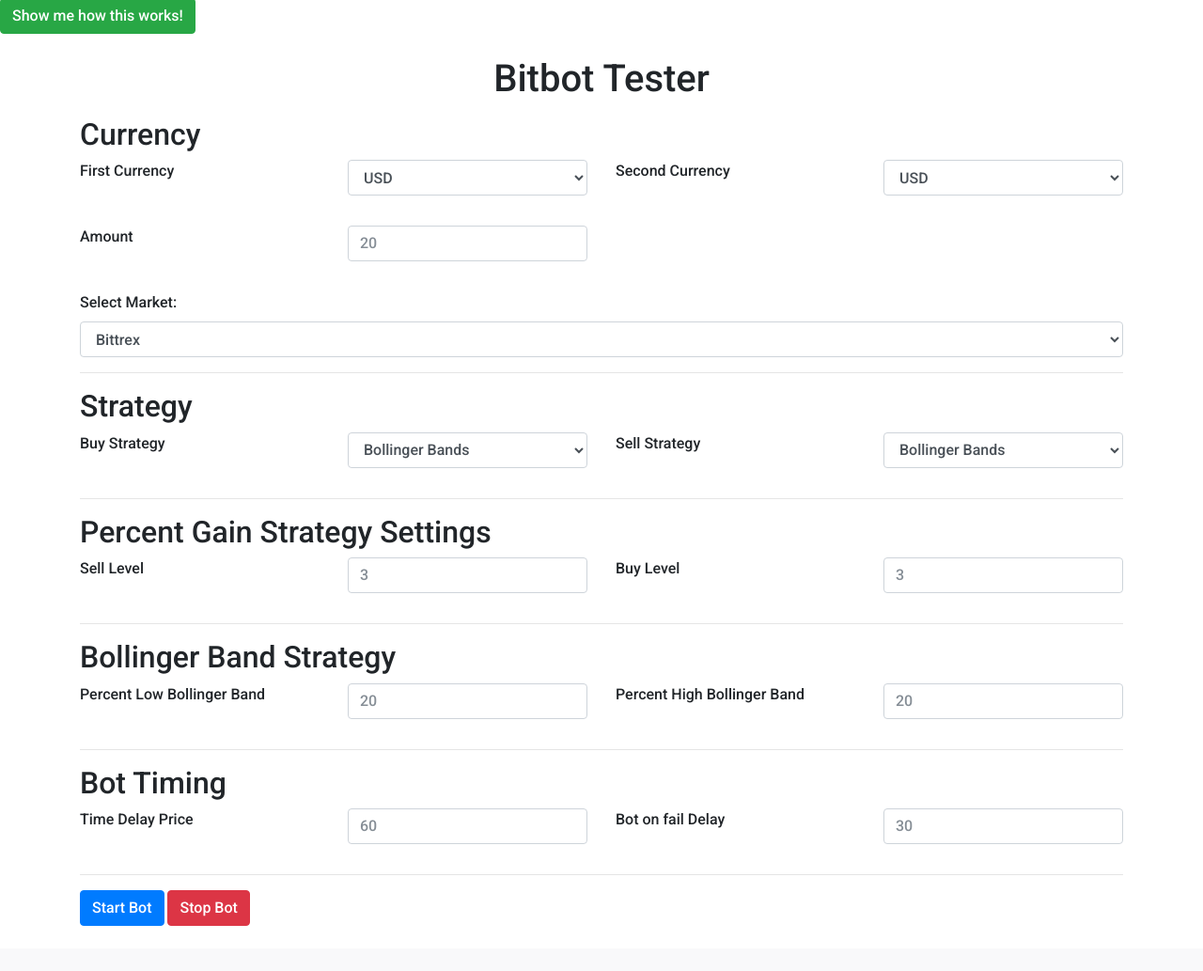
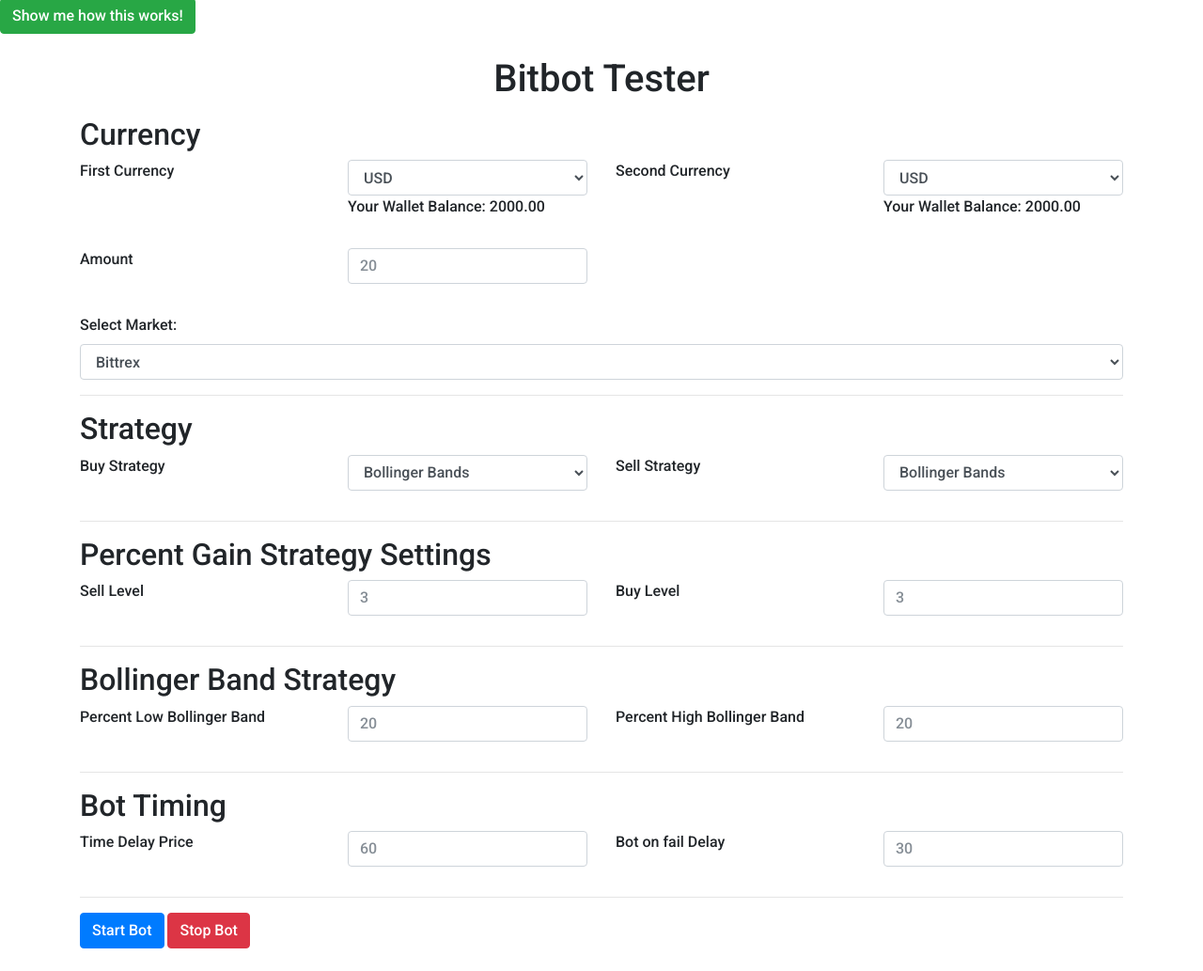
Before and after one commit to blakejoy/mock-crypto-bot, a Flask app: page /bot/ in a window 1280 px wide. Shown: the part 56-1089 px from the top of the page at 94% size. Before the commit the page ends 1041 px from the top, so only its background shows below. Run offline with Flask 2, Linux system fonts and the light colour scheme; a user stored in the database is signed in; data comes from the database, SQL or seed files in the repository; parts of the project's set-up code (start-up, migrations or seed data) failed here and were passed over; some libraries are stand-ins or nearby versions.

Commit message:
Fixed percent ui

```diff
--- a/app/templates/bot/index.html
+++ b/app/templates/bot/index.html
@@ -14,20 +14,22 @@
     <title>BitBot</title>
 
     <!-- Bootstrap core CSS -->
-    <link href="vendor/bootstrap/css/bootstrap.min.css" rel="stylesheet">
+    <link href="{{ url_for('static', filename='vendor/bootstrap/css/bootstrap.min.css') }}" rel="stylesheet">
 
     <!-- Custom styles for this template -->
-    <link href="css/modern-business.css" rel="stylesheet">
+    <link href="{{ url_for('static', filename='css/modern-business.css') }}" rel="stylesheet">
 
     <link href="https://fonts.googleapis.com/css?family=Roboto:500" rel="stylesheet">
 
-    <link href="js/intro.js-2.7.0/introjs.css" rel="stylesheet">
+    <link href="{{ url_for('static', filename='css/introjs.css') }}" rel="stylesheet">
+
 
     <style>
         body {
             padding-top: 54px;
             font-family: 'Roboto', sans-serif;
         }
+
     </style>
 
 </head>
@@ -35,8 +37,8 @@
 <body>
 <div class="container-fluid">
     <div class="row">
-        <a class="btn btn-large btn-success" href="javascript:void(0);" onclick="javascript:introJs().start();">Show me
-            how this works!</a>
+        <a class="btn btn-large btn-success" href="javascript:void(0);" onclick="javascript:introJs().start();">Show
+            me how this works!</a>
     </div>
 </div>
 <!-- Navigation -->
@@ -72,25 +74,35 @@
                 <div class="form-group row">
 
                     <label for="inputKey" class="col-md-3 control-label">First Currency</label>
-                    <div class="form-group col-md-3">
+                    <div class="form-group col-md-3 currency">
 
-                        <select class="form-control" id="sel1">
+                        <select class="form-control" id="first_currency" name="market">
                             <option>USD</option>
                             <option>BTC</option>
                             <option>ETH</option>
                             <option>LTC</option>
                         </select>
+                        <div class="currency_stat">
+                            <div class="balance" style="display:none"></div>
+                            <br>
+                            <div class="curr_val" style="display:none"></div>
+                        </div>
                     </div>
 
 
                     <label for="inputValue" class="col-md-3 control-label">Second Currency</label>
-                    <div class="form-group col-md-3">
-                        <select class="form-control" id="sel1">
+                    <div class="form-group col-md-3 currency">
+                        <select class="form-control" id="second_currency" name="market">
                             <option>USD</option>
                             <option>BTC</option>
                             <option>ETH</option>
                             <option>LTC</option>
                         </select>
+                        <div class="currency_stat">
+                            <div class="balance" style="display:none"></div>
+                            <br>
+                            <div class="curr_val" style="display:none"></div>
+                        </div>
                     </div>
                 </div>
             </div>
@@ -102,8 +114,8 @@
 
                     <label for="inputKey" class="col-md-3 control-label currency_amount">Amount </label>
                     <div class="form-group col-md-3">
-                        <input type="text" class="form-control mb-2 mr-sm-2 mb-sm-0" id="inlineFormInput"
-                               placeholder="20">
+                        <input type="text" class="form-control mb-2 mr-sm-2 mb-sm-0"
+                               id="currency_amount" placeholder="20">
 
                     </div>
                 </div>
@@ -137,18 +149,16 @@
                     <label for="inputKey" class="col-md-3 control-label">Buy Strategy</label>
                     <div class="form-group col-md-3">
 
-                        <select class="form-control" id="sel1">
+                        <select class="form-control" id="buy_strat">
                             <option>Bollinger Bands</option>
                             <option>Percent Gain</option>
-
                         </select>
                     </div>
                     <label for="inputValue" class="col-md-3 control-label">Sell Strategy</label>
                     <div class="form-group col-md-3">
-                        <select class="form-control" id="sel1">
+                        <select class="form-control" id="sell_strat">
                             <option>Bollinger Bands</option>
                             <option>Percent Gain</option>
-
                         </select>
                     </div>
                 </div>
@@ -161,28 +171,26 @@
     <hr>
     <form class="form-horizontal" role="form">
       <div class="form-group">
-            <h2> Percent Gain Strategy Settings </h2>
+      <h2>Percent Gain Strategy Settings </h2>
 
           <div class="col-xs-4">
               <div class="form-group row">
 
-                    <label for="inputKey" class="col-md-3 control-label" data-toggle="tooltip"
-                           title="What percentage should be lost before you sell what you bought?">Sell Level</label>
+                  <label for="inputKey" class="col-md-3 control-label" data-toggle="tooltip" title="What percentage should be lost before you sell what you bought?">Sell Level</label>
                   <div class="form-group col-md-3">
-                        <input type="text" class="form-control mb-2 mr-sm-2 mb-sm-0" id="inlineFormInput"
-                               placeholder="3">
+                    <input type="text" class="form-control mb-2 mr-sm-2 mb-sm-0" id="inlineFormInput" placeholder="3">
 
                   </div>
                   <label for="inputValue" class="col-md-3 control-label">Buy Level</label>
                   <div class="form-group col-md-3">
-                        <input type="text" class="form-control mb-2 mr-sm-2 mb-sm-0" id="inlineFormInput"
-                               placeholder="3">
+                    <input type="text" class="form-control mb-2 mr-sm-2 mb-sm-0" id="inlineFormInput" placeholder="3">
 
                   </div>
               </div>
           </div>
         </div>
     </form>
+
 
 
     <hr>
@@ -195,14 +203,14 @@
 
                     <label for="inputKey" class="col-md-3 control-label">Percent Low Bollinger Band</label>
                     <div class="form-group col-md-3">
-                        <input type="text" class="form-control mb-2 mr-sm-2 mb-sm-0" id="inlineFormInput"
-                               placeholder="20">
+                        <input type="text" class="form-control mb-2 mr-sm-2 mb-sm-0"
+                               placeholder="20" id="low_band">
 
                     </div>
                     <label for="inputValue" class="col-md-3 control-label">Percent High Bollinger Band</label>
                     <div class="form-group col-md-3">
-                        <input type="text" class="form-control mb-2 mr-sm-2 mb-sm-0" id="inlineFormInput"
-                               placeholder="20">
+                        <input type="text" class="form-control mb-2 mr-sm-2 mb-sm-0"
+                               placeholder="20" id="high_band">
                     </div>
                 </div>
             </div>
@@ -223,13 +231,13 @@
                     <label for="inputKey" class="col-md-3 control-label" data-toggle="tooltip" title="Amount of currency you want to use for each trade">Time Delay Price</label>
                     <div class="form-group col-md-3">
                         <input type="text" class="form-control mb-2 mr-sm-2 mb-sm-0" id="inlineFormInput"
-                               placeholder="60">
+                               placeholder="60" name="time_delay">
 
                     </div>
                     <label for="inputValue" class="col-md-3 control-label">Bot on fail Delay</label>
                     <div class="form-group col-md-3">
                         <input type="text" class="form-control mb-2 mr-sm-2 mb-sm-0" id="inlineFormInput"
-                               placeholder="30">
+                               placeholder="30" name="on_fail">
                     </div>
                 </div>
             </div>
@@ -238,30 +246,119 @@
     </form>
 
     <hr>
-    <button type="button" class="btn btn-primary" data-step="7" data-intro="Start the Bot!">Start Bot</button>
-    <button type="button" class="btn btn-danger" data-step="8" data-intro="End the bot!">Stop Bot</button>
+    <button type="button" class="btn btn-primary" id="start" data-step="7" data-intro="Start the Bot!">Start Bot</button>
+    <button type="button" class="btn btn-danger" id="stop" data-step="8" data-intro="End the bot!">Stop Bot</button>
+
+    <div id="bot-panel" class="collapse" >
+        <div class="card card-block ">
+        </div>
+    </div>
 
 
 </div>
 <br>
 
 
+
 <!-- Bootstrap core JavaScript -->
-<script src="vendor/jquery/jquery.min.js"></script>
-<script src="vendor/bootstrap/js/bootstrap.bundle.min.js"></script>
+
+<script src="{{ url_for('static', filename='vendor/jquery/jquery.min.js') }}" ></script>
+<script src="{{ url_for('static', filename='vendor/bootstrap/js/bootstrap.bundle.min.js') }}" type="text/javascript"></script>
+<script src="{{ url_for('static', filename='js/main.js') }}"></script>
 
 <script>
-       $(document).ready(function(){
-         $("#sel1").click(function(){
-          var v = $("#sel1").val();
-          $(".currency_amount").text("Amount in " + v);
+    $(document).ready(function()
+    {
+
+        getAccountBalance('.currency')
+
+
+    });
+
+
+
+
+    $('.currency').change(function () {
+        var elem = $(this);
+        var currency = elem.find("select :selected").text();
+        $.get("{{ url_for('bot.check_acct_balance') }}", {
+                currency: currency
+            },
+            function(data){
+                elem.find('.balance').text("Your Wallet Balance: " + data);
+                elem.find('.balance').css('display','inline');
+            });
+
+        if (currency == 'USD'){
+            elem.find('.curr_val').css('display','none');
+        }else{
+            $.get("{{ url_for('bot.get_current_price')}}",
+                {market: currency},
+                function(data){
+                    elem.find('.curr_val').text("Latest " + currency +" Price: " + data);
+                    elem.find('.curr_val').css('display','inline');
+                });
+        }
+
+
+    });
+
+
+
+$("#currency_amount").focusout(function () {
+    var currency = $('#first_currency').find(':selected').text();
+    var amount = $('#currency_amount').val();
+
+ $.post("{{ url_for('bot.check_acct_balance') }}", {
+                currency: currency,
+                amount: amount
+            },
+            function(data){
+
             });
 });
+
+    $('#start').click(function(){
+        $('#bot-panel').collapse('show');
+        $('.card').append('Bot started!<br>');
+
+         $.post("{{ url_for('bot.start') }}", {
+                    buy_strat: $("#buy_strat").val(),
+                    sell_strat: $("#sell_strat").val(),
+                    time_delay: $("input[name=time_delay]").val(),
+                    on_fail: $("input[name=fail_delay]").val(),
+                    first_currency: $('#first_currency').val(),
+                    second_currency: $('#second_currency').val(),
+                    amount: $('#amount').val(),
+                    high_band: $('#high_band').val(),
+                    low_band: $('#low_band').val()
+                },
+                function(data){
+                    $('.card').append(JSON.stringify(data) + '<br>');
+                    $('.card').animate({
+                        scrollTop: $('.card')[0].scrollHeight}, 1000
+                    );
+                }).done(function(data){
+
+         });
+
+    });
+
+    $('#stop').click(function(){
+        $('#bot-panel').collapse('hide');
+        clearInterval(timedEvent);
+        $('.card').empty();
+    });
+
 
 
 </script>
 
-<script type="text/javascript" src="js/intro.js-2.7.0/intro.js"></script>
+
+<script src="{{ url_for('static', filename='vendor/intro.js-2.7.0/intro.js') }}"></script>
+
 
 </body>
+
+
 </html>
```
Lines whose indentation alone changed are shown as unchanged.
